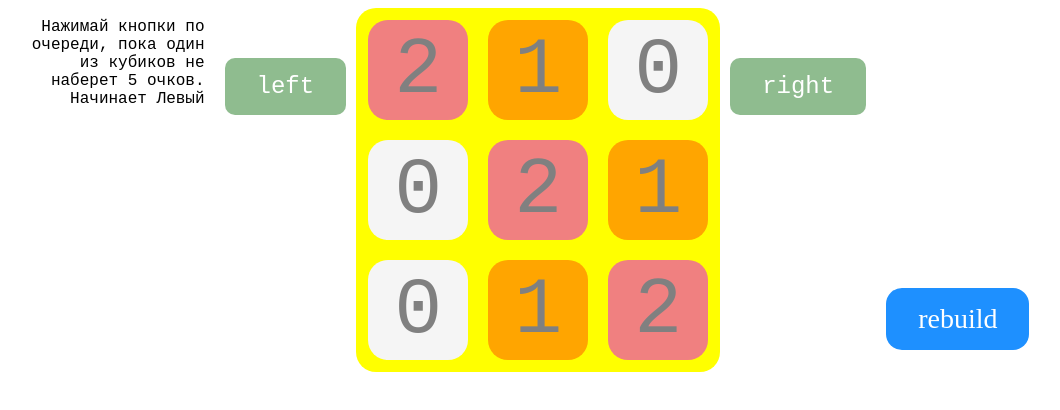
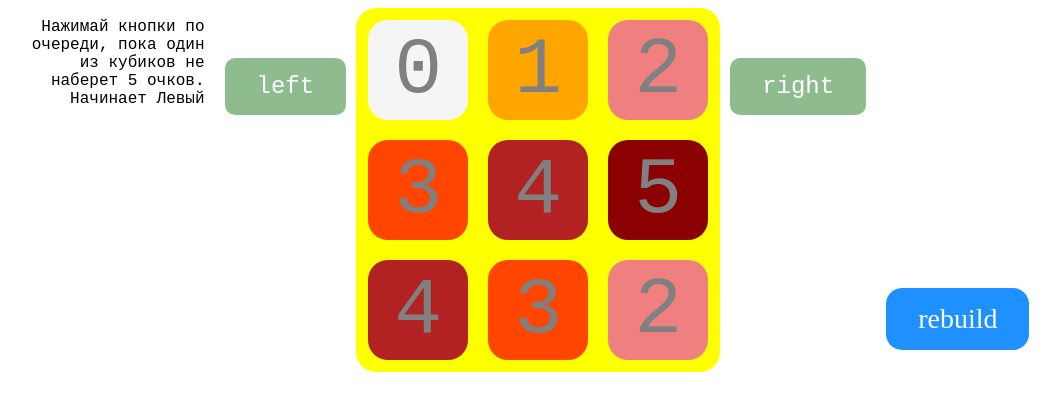
Before and after one commit to DMisilin/react-developer-2023, a React app: page / in a window 1280 px wide. Shown: the top 410 px of the page, without its empty margins (123-1183 px from the left). Built offline with nearby package versions, Linux system fonts and the light colour scheme.

Commit message:
chromatic

```diff
--- a/src/components/Floor/Floor.tsx
+++ b/src/components/Floor/Floor.tsx
@@ -4,7 +4,7 @@ import Box from '../Box/Box';
 import Button from '../Button/Button';
 import Text from '../Text/Text';
 
-const Floor = ({ groundType = 'yellow' }) => {
+const Floor = ({ groundType = 'yellow', testMode = true }) => {
   const [isLeft, setIsLeft] = useState(true);
 
   const updateArr = (position: 'left' | 'right') => {
@@ -31,6 +31,10 @@ const Floor = ({ groundType = 'yellow' }) => {
   };
 
   const initArr = () => {
+    if (testMode) {
+      return [0, 1, 2, 3, 4, 5, 4, 3, 2];
+    }
+
     const result = [];
     for (let i = 0; i < 9; i++) {
       result.push(Math.floor(Math.random() * 3));
```
Also changed, not shown: package.json (+6 -2 lines), 2 other files (tests, documents, lock files or other folders).
